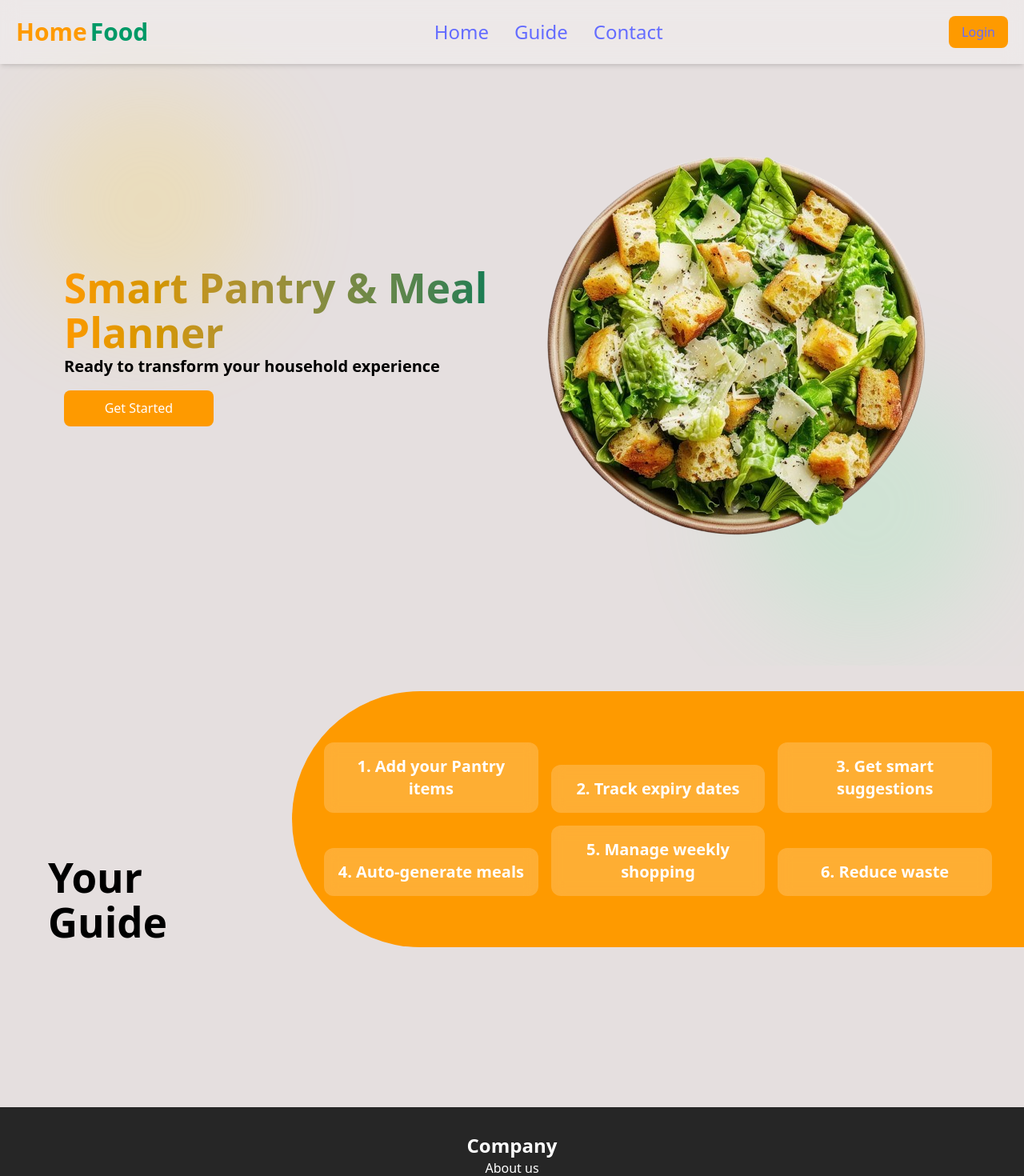
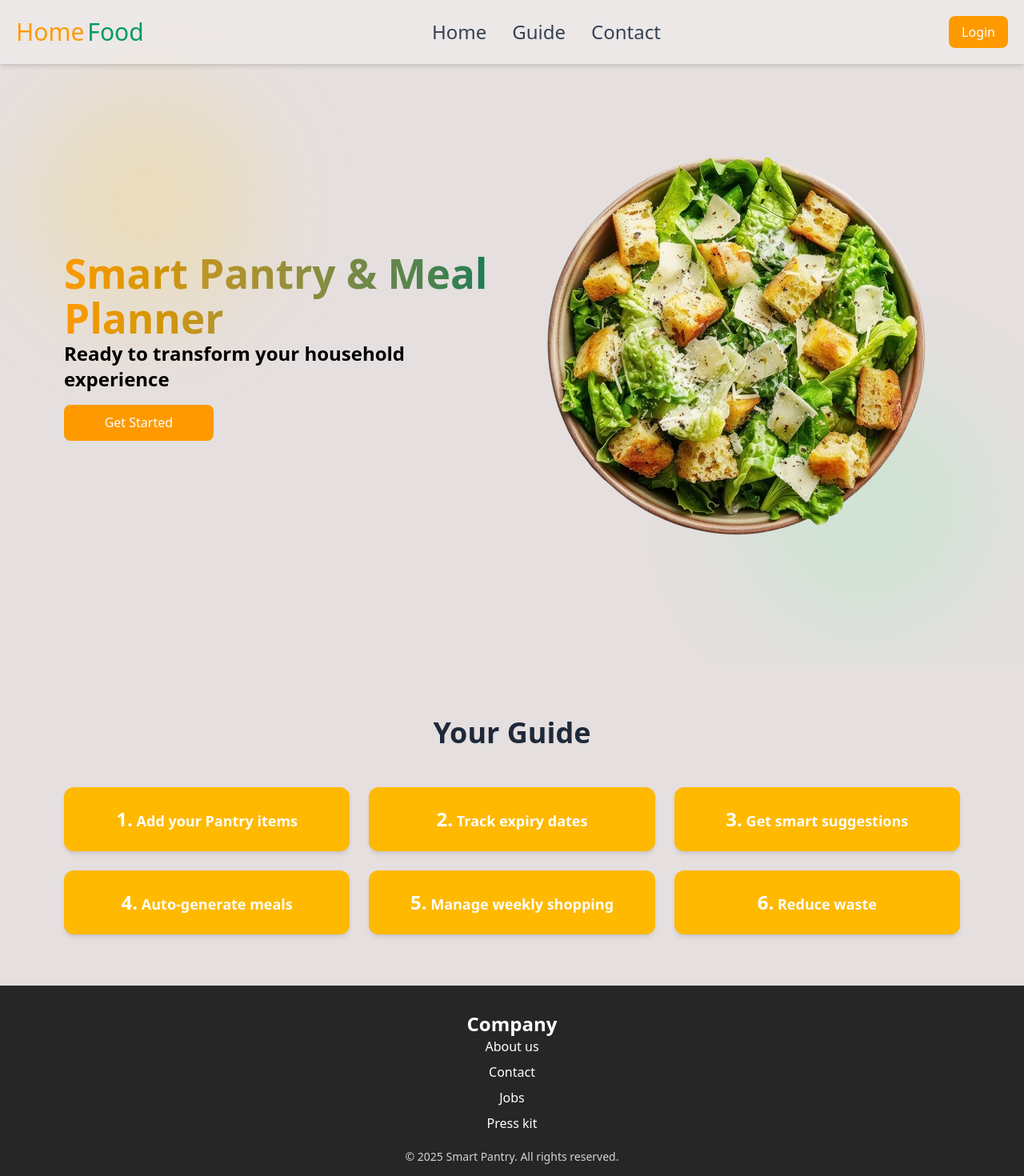
Before and after one commit to kawtharrS/Smart-Pantry-Client, a React (Vite) app: page / in a window 1280 px wide. Shown: the top 1470 px of the page at 80% size. Built offline with nearby package versions, Linux system fonts and the light colour scheme.

Commit message:
redesigned the landing page

```diff
--- a/src/components/Footer.tsx
+++ b/src/components/Footer.tsx
@@ -1,14 +1,16 @@
-const Footer = () => {
-  return (
+const footerLinks = ["About us", "Contact", "Jobs", "Press kit"];
+
+const Footer = () => (
   <footer className="bg-neutral-800 w-full py-8 px-4 text-white">
     <div className="max-w-7xl mx-auto flex flex-col md:flex-row justify-center text-center gap-5">
       <div>
         <h6 className="font-black text-2xl">Company</h6>
         <div className="flex flex-col gap-2 font-black">
-            <a href="#" className="!text-white ">About us</a>
-            <a href="#" className="!text-white">Contact</a>
-            <a href="#" className="!text-white">Jobs</a>
-            <a href="#" className="!text-white">Press kit</a>
+          {footerLinks.map((link) => (
+            <a key={link} href="#" className="!text-white">
+              {link}
+            </a>
+          ))}
         </div>
       </div>
     </div>
@@ -17,6 +19,5 @@ const Footer = () => {
     </div>
   </footer>
 );
-};
 
 export default Footer;
--- a/src/components/Guide.tsx
+++ b/src/components/Guide.tsx
@@ -1,44 +1,26 @@
-const Guide = () => {
-  return (
-    <div className="relative flex h-11/12 w-full mt-8 overflow-hidden z-0 justify-center items-center">
+const steps = [
+  "Add your Pantry items",
+  "Track expiry dates",
+  "Get smart suggestions",
+  "Auto-generate meals",
+  "Manage weekly shopping",
+  "Reduce waste",
+];
 
-      <div className="w-2 font-black text-black z-10 pl-15 ">
-        <h1>Your Guide</h1>
-      </div>
-
-      <div className="flex justify-end w-full">
-
-        <div className="rounded-l-full bg-amber-500 w-3/4 h-80 p-10
-                        flex flex-col justify-center mb-50">
-
-          <div className="grid grid-cols-3 gap-4 place-items-end text-white font-bold text-xl">
-
-            <div className="bg-white/20 w-full text-center p-4 rounded-xl backdrop-blur-sm">
-              1. Add your Pantry items
-            </div>
-            <div className="bg-white/20 w-full text-center p-4 rounded-xl backdrop-blur-sm">
-              2. Track expiry dates
-            </div>
-            <div className="bg-white/20 w-full text-center p-4 rounded-xl backdrop-blur-sm">
-              3. Get smart suggestions
-            </div>
-            <div className="bg-white/20 w-full text-center p-4 rounded-xl backdrop-blur-sm">
-              4. Auto-generate meals
-            </div>
-            <div className="bg-white/20 w-full text-center p-4 rounded-xl backdrop-blur-sm">
-              5. Manage weekly shopping
-            </div>
-            <div className="bg-white/20 w-full text-center p-4 rounded-xl backdrop-blur-sm">
-              6. Reduce waste
-            </div>
-
-          </div>
-
+const Guide = () => (
+  <section className="flex flex-col items-center py-16">
+    <h2 className="text-4xl font-bold text-center mb-12 text-gray-800">Your Guide</h2>
+    <div className="grid grid-cols-1 sm:grid-cols-2 lg:grid-cols-3 gap-6 w-full max-w-6xl px-4">
+      {steps.map((step, idx) => (
+        <div
+          key={idx}
+          className="text-white font-bold text-lg text-center p-6 rounded-xl backdrop-blur-sm shadow-md  bg-amber-400"
+        >
+          <span className="text-2xl font-extrabold">{idx + 1}.</span> {step}
         </div>
-      </div>
-
+      ))}
     </div>
-  );
-};
+  </section>
+);
 
 export default Guide;
--- a/src/components/HeroHeader.tsx
+++ b/src/components/HeroHeader.tsx
@@ -9,7 +9,7 @@ const HeroHeader = () => {
 
       <div className="flex flex-col justify-center items-start w-1/2 font-black text-black z-20">
         <h1 className="text-4xl z-20 !bg-clip-text text-transparent bg-gradient-to-r from-amber-500 to-emerald-700">Smart Pantry & Meal Planner</h1>
-        <h2 className="text-xl z-20">Ready to transform your household experience</h2>
+        <h2 className="text-2xl z-20 text-black font-bold">Ready to transform your household experience</h2>
         <button className="!bg-amber-500 w-1/3 text-white px-4 py-2 rounded-lg mt-4 hover:bg-amber-600 transition-colors">
           Get Started
         </button>
--- a/src/components/Navbar.tsx
+++ b/src/components/Navbar.tsx
@@ -1,87 +1,64 @@
 import { useState } from "react";
-import { Link } from 'react-router-dom';
+import { Link } from "react-router-dom";
 
 const Navbar = () => {
   const [isOpen, setIsOpen] = useState(false);
 
+  const navLinks = [
+    { name: "Home", href: "#home" },
+    { name: "Guide", href: "#guide" },
+    { name: "Contact", href: "#contact" },
+  ];
+
   return (
     <nav className="fixed w-full top-0 left-0 p-1 bg-white/30 backdrop-blur-md shadow-md z-50">
       <div className="flex justify-between items-center p-4 mx-auto">
-        <Link to="/" className="flex items-center space-x-1">
-          <span className="text-3xl font-bold text-amber-500">Home</span>
-          <span className="text-3xl font-bold text-emerald-600">Food</span>
+        <Link to="/" className="flex items-center space-x-1 text-3xl font-bold">
+          <span className="text-amber-500">Home</span>
+          <span className="text-emerald-600">Food</span>
         </Link>
 
         <button
           onClick={() => setIsOpen(!isOpen)}
-          className="md:hidden p-2 rounded bg-amber-500 hover:bg-gray-100"
+          className="md:hidden p-2 rounded bg-amber-500 hover:bg-amber-400"
+          aria-label="Toggle Menu"
         >
-          <svg
-            className="w-6 h-6"
-            fill="none"
-            stroke="currentColor"
-            strokeWidth="2"
-            viewBox="0 0 24 24"
-          >
+          <svg className="w-6 h-6" fill="none" stroke="currentColor" strokeWidth="2" viewBox="0 0 24 24">
             <path strokeLinecap="round" d="M4 6h16M4 12h16M4 18h16" />
           </svg>
         </button>
 
         <ul className="hidden md:flex space-x-8 font-medium">
-          <li>
-            <a href="#" className="text-gray-700 text-2xl hover:text-amber-500 transition-colors">
-              Home
+          {navLinks.map((link) => (
+            <li key={link.name}>
+              <a href={link.href} className="!text-gray-700 text-2xl hover:text-amber-500 transition-colors">
+                {link.name}
               </a>
             </li>
-          <li>
-            <a href="#" className="text-gray-700 text-2xl hover:text-amber-500 transition-colors">
-              Guide
-            </a>
-          </li>
-          <li>
-            <a href="#contact" className="text-gray-700 text-2xl hover:text-amber-500 transition-colors">
-              Contact
-            </a>
-          </li>
+          ))}
         </ul>
 
         <Link
           to="/login"
-          className="bg-amber-500 text-white px-4 py-2 rounded-lg hover:bg-amber-600 transition-colors"
+          className="bg-amber-500 !text-white px-4 py-2 rounded-lg hover:bg-amber-600 transition-colors"
         >
           Login
         </Link>
       </div>
 
       {isOpen && (
-        <ul className="md:hidden flex flex-col space-y-2 px-4 pb-4 font-medium border-t transition-all duration-300">
-          <li>
+        <ul className="md:hidden flex flex-col space-y-2 px-4 pb-4 font-medium border-t">
+          {navLinks.map((link) => (
+            <li key={link.name}>
               <a
-              href="#home"
-              className="block py-2 text-gray-700 hover:text-amber-500 transition-colors"
+                href={link.href}
+                className="block py-2 !text-gray-700 hover:text-amber-500 transition-colors"
                 onClick={() => setIsOpen(false)}
               >
-              Home
+                {link.name}
               </a>
             </li>
-          <li>
-            <a
-              href="#guide"
-              className="block py-2 text-gray-700 hover:text-amber-500 transition-colors"
-              onClick={() => setIsOpen(false)}
-            >
-              Guide
-            </a>
-          </li>
-          <li>
-            <a
-              href="#contact"
-              className="block py-2 text-gray-700 hover:text-amber-500 transition-colors"
-              onClick={() => setIsOpen(false)}
-            >
-              Contact
-            </a>
-          </li>
+          ))}
         </ul>
       )}
     </nav>
--- a/src/pages/landing.tsx
+++ b/src/pages/landing.tsx
@@ -1,27 +1,17 @@
-import Navbar from '../components/Navbar'
-import HeroHeader from '../components/HeroHeader'
-import Guide from '../components/Guide'
-import Footer from '../components/Footer'
+import Navbar from "../components/Navbar";
+import HeroHeader from "../components/HeroHeader";
+import Guide from "../components/Guide";
+import Footer from "../components/Footer";
 
-function Landing() {
-  return (
-    <>
-      <section>
-        <Navbar />
-        <div>
-          <HeroHeader />
-        </div>
-      </section>
+const Landing = () => (
+  <>
+    <Navbar />
+    <main>
+      <HeroHeader />
+      <Guide />
+    </main>
+    <Footer />
+  </>
+);
 
-      <section>
-        <Guide />
-      </section>
-
-      <section>
-        <Footer />
-      </section>
-    </>
-  )
-}
-
-export default Landing
+export default Landing;
```
Lines whose indentation alone changed are shown as unchanged.
